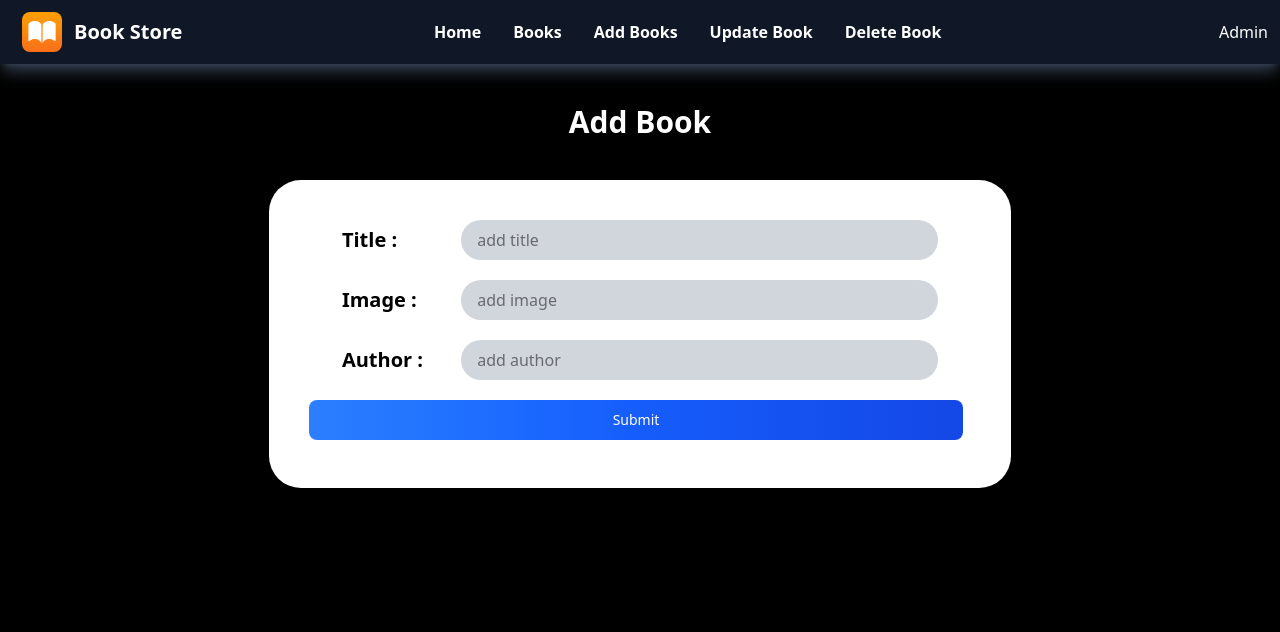
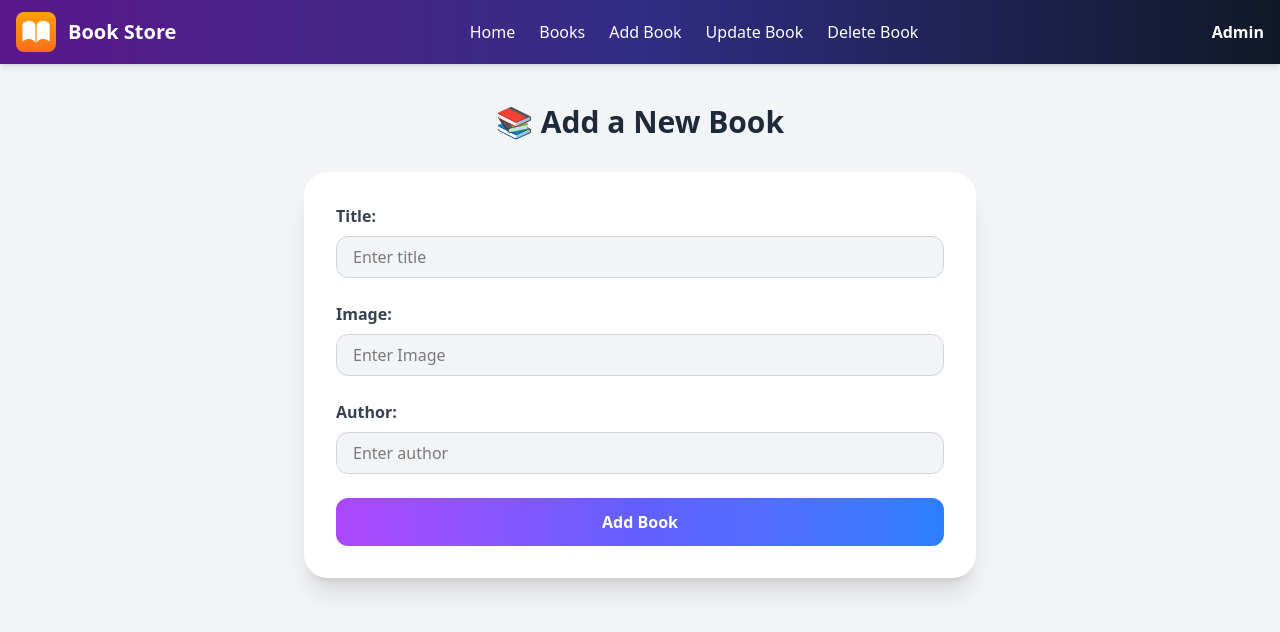
Before and after one commit to UMANG-2003/Book-app, a React (Vite) app in the folder frontend/: page /add-book in a window 1280 px wide. Shown: the top 632 px of the page. Built offline with nearby package versions, Linux system fonts and the light colour scheme.

Commit message:
Refactor components for improved UI and loading state management; add Loader component for async operations

```diff
--- a/frontend/src/component/AddBook.jsx
+++ b/frontend/src/component/AddBook.jsx
@@ -16,13 +16,10 @@ function AddBook() {
 
   const handleSubmit = async (e) => {
     e.preventDefault();
-
     try {
       const response = await fetch("https://book-app-backend-ucc5.onrender.com/api/books", {
         method: "POST",
-        headers: {
-          "Content-Type": "application/json",
-        },
+        headers: { "Content-Type": "application/json" },
         body: JSON.stringify(formData),
       });
 
@@ -34,70 +31,40 @@ function AddBook() {
       alert("Failed to add book!");
     }
 
-    setFormData({
-      title: "",
-      Image: "",
-      author: "",
-    });
+    setFormData({ title: "", Image: "", author: "" });
   };
 
   return (
-    <div className="">
-      <h1 className="text-center text-3xl font-bold mt-10">Add Book</h1>
+    <div className="min-h-screen bg-gray-100 px-4 py-10">
+      <h1 className="text-3xl font-bold text-center text-gray-800 mb-8">📚 Add a New Book</h1>
+
       <form
         onSubmit={handleSubmit}
-        className="flex flex-col gap-5 bg-white w-[58%] max-md:w-[90%] h-fit text-black mx-auto my-10 p-10 max-md:px-4 max-md:py-10 rounded-4xl"
+        className="max-w-2xl mx-auto bg-white shadow-xl rounded-3xl p-8 space-y-6"
       >
-        <div className="flex justify-between items-center w-[90%] mx-auto">
-          <label htmlFor="title" className="text-xl font-bold">
-            Title :
+        {["title", "Image", "author"].map((field) => (
+          <div key={field} className="flex flex-col gap-2">
+            <label htmlFor={field} className="text-gray-700 font-semibold capitalize">
+              {field}:
             </label>
             <input
               type="text"
-            name="title"
-            value={formData.title}
+              name={field}
+              id={field}
+              value={formData[field]}
               onChange={handleChange}
-            placeholder="add title"
-            className="bg-gray-300 px-4 py-2 rounded-4xl max-md:w-[70%] w-[80%]"
+              placeholder={`Enter ${field}`}
               required
+              className="bg-gray-100 border border-gray-300 rounded-xl px-4 py-2 text-black focus:outline-none focus:ring-2 focus:ring-blue-400"
             />
           </div>
-
-        <div className="flex justify-between items-center w-[90%] mx-auto">
-          <label htmlFor="Image" className="text-xl font-bold">
-            Image :
-          </label>
-          <input
-            type="text"
-            name="Image"
-            value={formData.Image}
-            onChange={handleChange}
-            placeholder="add image"
-            className="bg-gray-300 px-4 py-2 rounded-4xl max-md:w-[70%] w-[80%]"
-            required
-          />
-        </div>
-
-        <div className="flex justify-between items-center w-[90%] mx-auto">
-          <label htmlFor="author" className="text-xl font-bold">
-            Author :
-          </label>
-          <input
-            type="text"
-            name="author"
-            value={formData.author}
-            onChange={handleChange}
-            placeholder="add author"
-            className="bg-gray-300 px-4 py-2 rounded-4xl max-md:w-[70%] w-[80%]"
-            required
-          />
-        </div>
+        ))}
 
         <button
           type="submit"
-          className="text-white bg-gradient-to-r from-blue-500 via-blue-600 to-blue-700 hover:bg-gradient-to-br focus:ring-4 focus:outline-none focus:ring-blue-300 dark:focus:ring-blue-800 font-medium rounded-lg text-sm px-5 py-2.5 text-center me-2 mb-2 cursor-pointer"
+          className="w-full bg-gradient-to-r from-purple-500 via-indigo-500 to-blue-500 text-white font-semibold py-3 rounded-xl hover:opacity-90 transition-all"
         >
-          Submit
+          Add Book
         </button>
       </form>
     </div>
--- a/frontend/src/component/Books.jsx
+++ b/frontend/src/component/Books.jsx
@@ -1,36 +1,56 @@
 import React, { useEffect, useState } from 'react';
 import axios from 'axios';
+import Loader from './Loader'; // Optional: for showing loading state
 
 function Books() {
   const [data, setData] = useState(null);
+  const [loading, setLoading] = useState(true);
 
-  const books = async () => {
+  const fetchBooks = async () => {
     try {
       const response = await axios.get("https://book-app-backend-ucc5.onrender.com/api/books");
-      console.log(response.data);
       setData(response.data);
     } catch (error) {
       console.error("Error fetching books:", error);
+    } finally {
+      setLoading(false);
     }
   };
 
   useEffect(() => {
-    books();
+    fetchBooks();
   }, []);
 
   return (
-    <>
-      <h1 className="text-center text-3xl font-bold mt-10">Books</h1>
-      <div className='flex justify-center items-center flex-wrap gap-10 mt-10 bg-gray-800 w-[90%] mx-auto p-10 rounded-4xl'>
-        {data && data.map((book, index) => (
-          <div key={index} className='bg-gray-600 w-[200px] h-[280px] flex flex-col justify-center items-center gap-2 rounded-4xl p-3'>
-            <img src={book.Image} alt={book.title} className="w-32 h-32 rounded-xl object-cover" />
-            <h3 className='font-bold text-center'>Title: {book.title}</h3>
-            <p className='font-bold text-center'>Author: {book.author}</p>
-          </div>
-        ))}
-      </div>
-    </>
+    <div className="min-h-screen bg-gray-100 py-10 px-4">
+      <h1 className="text-4xl font-bold text-center text-gray-800 mb-10">📚 Book Collection</h1>
+
+      {loading ? (
+        <Loader />
+      ) : (
+        <div className="grid grid-cols-1 sm:grid-cols-2 md:grid-cols-3 lg:grid-cols-4 gap-8 max-w-7xl mx-auto">
+          {data && data.length > 0 ? (
+            data.map((book, index) => (
+              <div
+                key={index}
+                className="bg-white shadow-md rounded-3xl p-5 flex flex-col items-center hover:shadow-xl transition duration-300"
+              >
+                <img
+                  src={book.Image}
+                  alt={book.title}
+                  onError={(e) => (e.target.src = "https://via.placeholder.com/150")}
+                  className="w-32 h-32 object-cover rounded-xl mb-4"
+                />
+                <h3 className="text-lg font-bold text-center text-gray-700">{book.title}</h3>
+                <p className="text-sm text-gray-600 text-center mt-1">by {book.author}</p>
+              </div>
+            ))
+          ) : (
+            <p className="text-center col-span-full text-gray-500">No books available.</p>
+          )}
+        </div>
+      )}
+    </div>
   );
 }
 
--- /dev/null
+++ b/frontend/src/component/Loader.jsx
@@ -0,0 +1,11 @@
+import React from 'react';
+
+function Loader() {
+  return (
+    <div className="flex items-center justify-center">
+      <div className="w-12 h-12 border-4 border-white border-t-purple-500 rounded-full animate-spin"></div>
+    </div>
+  );
+}
+
+export default Loader;
--- a/frontend/src/component/Navbar.jsx
+++ b/frontend/src/component/Navbar.jsx
@@ -5,7 +5,6 @@ import Sidebar from "./Sidebar";
 function Navbar() {
   const [sidebarOpen, setSidebarOpen] = useState(false);
   const sidebarRef = useRef(null);
-
 
   useEffect(() => {
     const handleClickOutside = (event) => {
@@ -27,30 +26,64 @@ function Navbar() {
 
   return (
     <>
-      <div className="w-full bg-gray-900 h-16 shadow-lg shadow-gray-700 px-3 flex justify-between items-center">
-        <div className="flex items-center p-1.5 w-fit">
-          <img src="/logo.png" alt="Logo" className="w-10 rounded-lg m-1" />
-          <p className="text-xl font-bold mx-2 text-white">Book Store</p>
+      <header className="w-full bg-gradient-to-r from-purple-900 via-indigo-900 to-gray-900 h-16 shadow-md px-4 flex justify-between items-center sticky top-0 z-50">
+        {/* Logo and Brand */}
+        <div className="flex items-center gap-3">
+          <img
+            src="/logo.png"
+            alt="Logo"
+            className="w-10 h-10 object-cover rounded-lg"
+          />
+          <h1 className="text-white font-bold text-xl">Book Store</h1>
         </div>
 
-        <ul className="flex gap-8 font-bold cursor-pointer mr-10 max-md:hidden text-white">
-          <li><Link to="/">Home</Link></li>
-          <li><Link to="/books">Books</Link></li>
-          <li><Link to="/add-book">Add Books</Link></li>
-          <li><Link to="/update-book">Update Book</Link></li>
-          <li><Link to="/delete-book">Delete Book</Link></li>
-        </ul>
 
-        <div className="max-md:hidden text-white">Admin</div>
+        <nav className="hidden md:flex gap-6 text-white font-medium">
+          <Link
+            to="/"
+            className="hover:text-purple-300 transition duration-200"
+          >
+            Home
+          </Link>
+          <Link
+            to="/books"
+            className="hover:text-purple-300 transition duration-200"
+          >
+            Books
+          </Link>
+          <Link
+            to="/add-book"
+            className="hover:text-purple-300 transition duration-200"
+          >
+            Add Book
+          </Link>
+          <Link
+            to="/update-book"
+            className="hover:text-purple-300 transition duration-200"
+          >
+            Update Book
+          </Link>
+          <Link
+            to="/delete-book"
+            className="hover:text-purple-300 transition duration-200"
+          >
+            Delete Book
+          </Link>
+        </nav>
+
+
+        <div className="hidden md:block text-white font-semibold">Admin</div>
+
         <div className="md:hidden">
           <button
             onClick={() => setSidebarOpen(!sidebarOpen)}
-            className="bg-gray-800 text-white px-4 py-2 rounded-lg hover:bg-gray-700 transition duration-300 ease-in-out"
+            className="text-white text-2xl focus:outline-none hover:text-purple-300 transition"
           >
             ☰
           </button>
         </div>
-      </div>
+      </header>
+
 
       <Sidebar isOpen={sidebarOpen} sidebarRef={sidebarRef} />
     </>
--- a/frontend/src/component/Sidebar.jsx
+++ b/frontend/src/component/Sidebar.jsx
@@ -5,16 +5,24 @@ function Sidebar({ isOpen, sidebarRef }) {
   return (
     <div
       ref={sidebarRef}
-      className={`md:hidden bg-gray-800 w-[60%] h-screen py-5 fixed top-16 right-0 z-50 transform transition-transform duration-300 ${
+      className={`md:hidden fixed top-16 right-0 h-screen w-2/3 bg-gray-900 shadow-lg z-50 transform transition-transform duration-300 ease-in-out ${
         isOpen ? "translate-x-0" : "translate-x-full"
       }`}
     >
-      <ul className="flex flex-col gap-2 font-bold text-white">
-        <Link to="/"><li className="w-full hover:bg-gray-600 bg-gray-700 p-3">Home</li></Link>
-        <Link to="/books"><li className="w-full hover:bg-gray-600 bg-gray-700 p-3">Books</li></Link>
-        <Link to="/add-book"><li className="w-full hover:bg-gray-600 bg-gray-700 p-3">Add Books</li></Link>
-        <Link to="/update-book"><li className="w-full hover:bg-gray-600 bg-gray-700 p-3">Update Book</li></Link>
-        <Link to="/delete-book"><li className="w-full hover:bg-gray-600 bg-gray-700 p-3">Delete Book</li></Link>
+      <ul className="flex flex-col gap-1 py-6 px-4 text-white font-medium">
+        {[
+          { name: "Home", path: "/" },
+          { name: "Books", path: "/books" },
+          { name: "Add Book", path: "/add-book" },
+          { name: "Update Book", path: "/update-book" },
+          { name: "Delete Book", path: "/delete-book" },
+        ].map(({ name, path }) => (
+          <Link key={name} to={path}>
+            <li className="w-full px-4 py-3 rounded-lg hover:bg-purple-700 bg-gray-800 transition duration-200">
+              {name}
+            </li>
+          </Link>
+        ))}
       </ul>
     </div>
   );
```
Also changed, not shown: frontend/src/component/DeleteBooks.jsx (+30 -16 lines), frontend/src/component/Home.jsx (+26 -21 lines), frontend/src/component/UpdateBooks.jsx (+48 -23 lines). Lines whose indentation alone changed are shown as unchanged.
